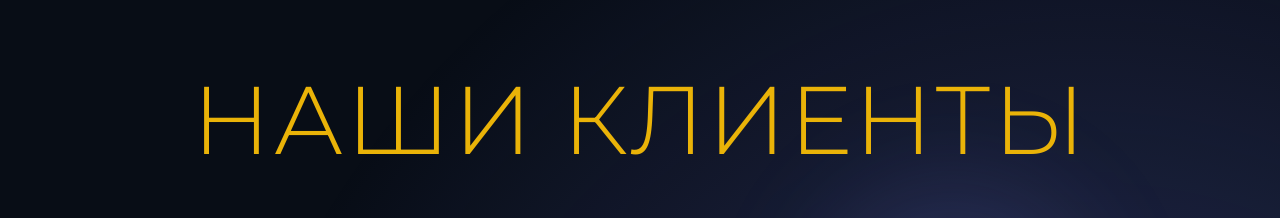
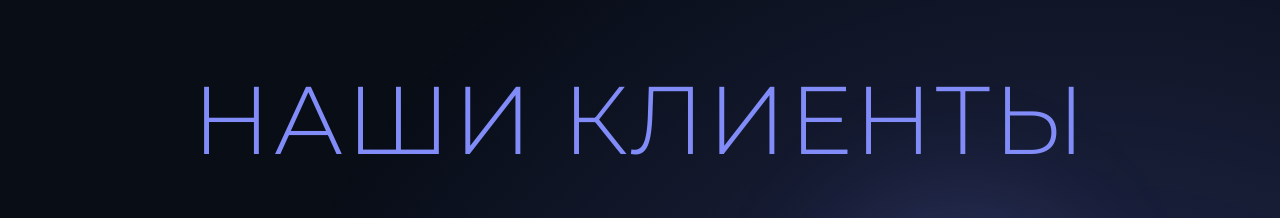
Before and after one commit to pr-poehali-dev/premium-agency-site, a React (Vite) app: page /partners in a window 1280 px wide. Shown: the top 218 px of the page. Built offline with nearby package versions, Linux system fonts and the light colour scheme; a web font is replaced by a local one.

Commit message:
клиенты меняем только заголовок под цвет иконки из меню

```diff
--- a/src/pages/Partners.tsx
+++ b/src/pages/Partners.tsx
@@ -61,7 +61,7 @@ const Partners = () => {
       <PageTransition>
         <PageContainer>
           <div className="mb-16">
-            <PageTitle>НАШИ КЛИЕНТЫ</PageTitle>
+            <PageTitle color="#818CF8">НАШИ КЛИЕНТЫ</PageTitle>
             <p className="text-zinc-400 font-montserrat text-xl max-w-3xl mt-6 leading-relaxed">
               Нам доверяют крупнейшие компании России и мира. Работаем с брендами, которые знает каждый.
             </p>
```
